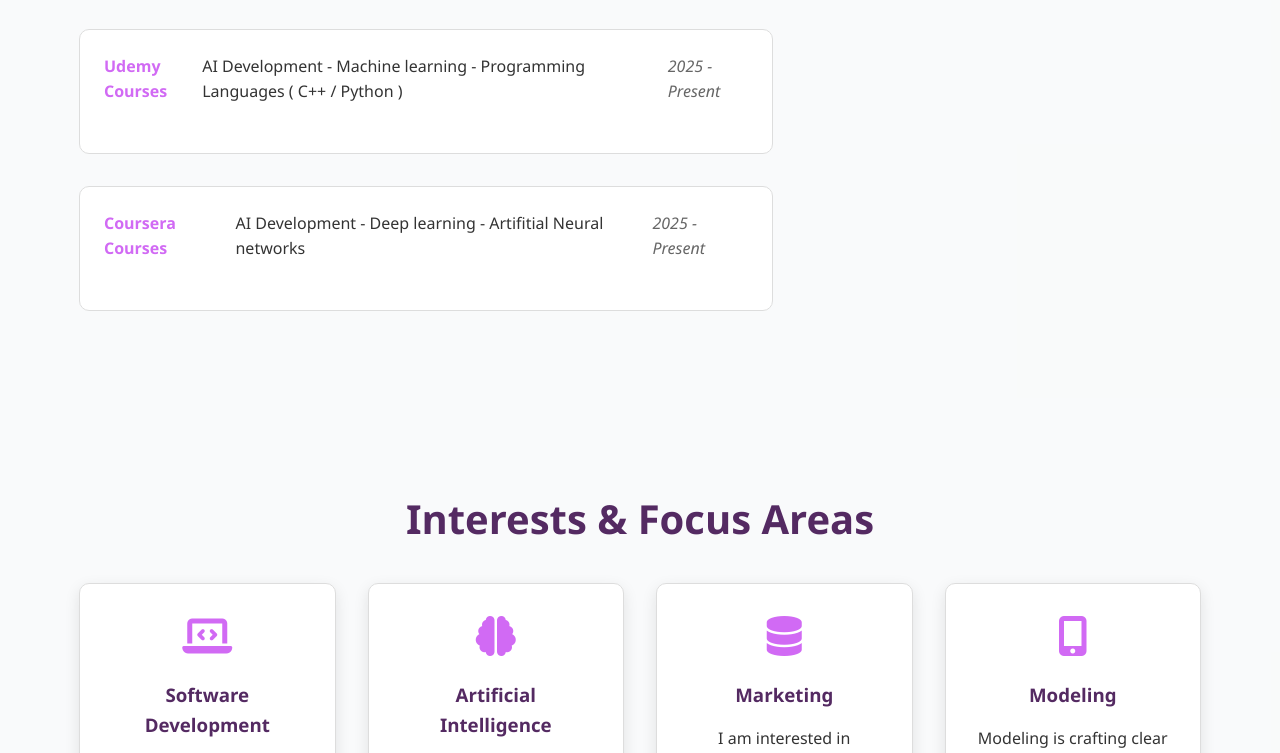
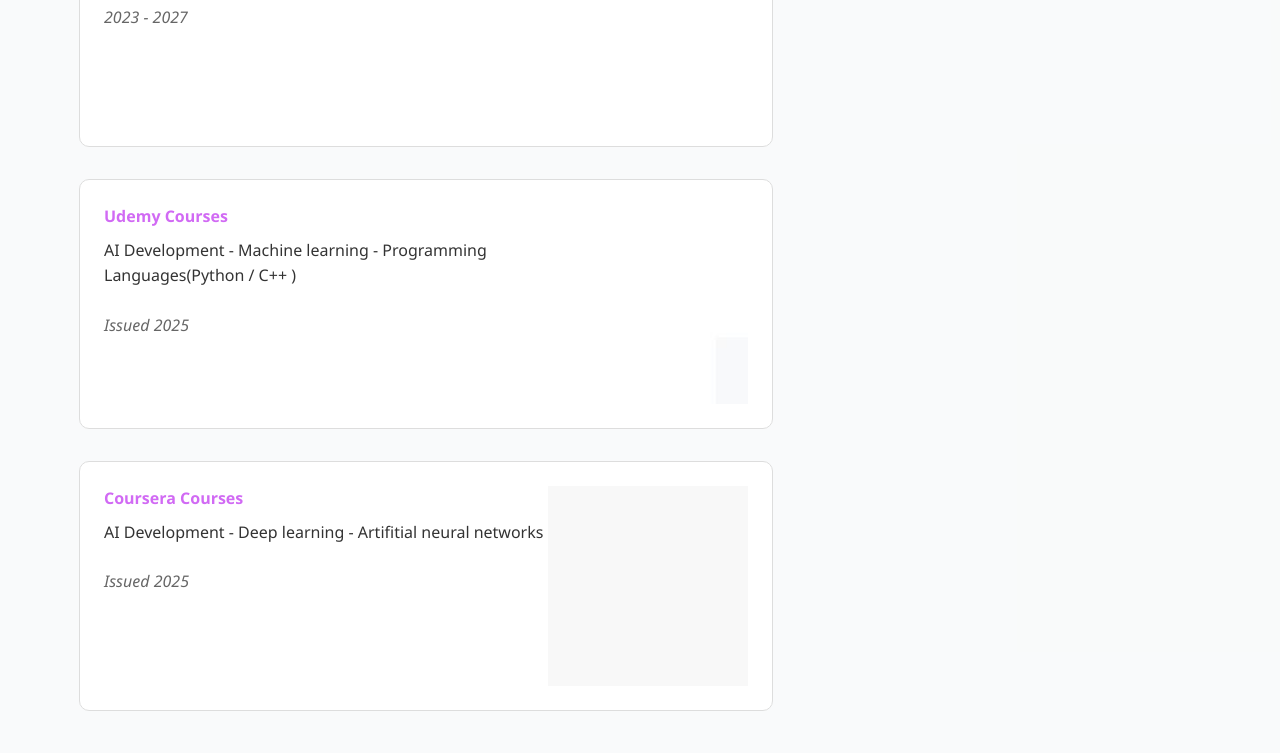
Before and after one commit to eldola-coder/Youssef-Yasser-portifolio-2, a plain HTML site: page about.html in a window 1280 px wide. Shown: the part 948-1701 px from the top of the page. Drawn offline with nearby package versions, Linux system fonts and the light colour scheme.

Commit message:
Revise About Me page content and layout
Updated the content and structure of the About Me page, including sections on vision, mission, education, interests, and footer details.

```diff
--- a/about.html
+++ b/about.html
@@ -59,37 +59,47 @@
 
             <h2>My Mission</h2>
             <p>
-              My mission is to build a strong foundation in AI development, programming, and related technology tracks,
-              while continuously strengthening my knowledge through faculty courses and core computer science principles.
-              I aim to combine technical skills with knowledge in areas such as marketing to create practical, impactful solutions
-              and grow into a well-rounded, adaptable professional.
+              My mission is to build a strong foundation in AI development, programming, and related technology tracks, while continuously strengthening my knowledge through faculty courses and core computer science principles. I aim to combine technical skills with knowledge in areas such as marketing to create practical, impactful solutions and grow into a well-rounded, adaptable professional.
             </p>
 
             <div class="education">
               <h3>Education</h3>
               <div class="education-item">
+                <div class="left-edu">
                   <h4>Cairo University</h4>
                   <p>Bachelor of Computer Science</p>
                   <p class="date">2023 - 2027</p>
                 </div>
+                <div class="edu-image" id="cairo-uni"></div>
+              </div>
+
             </div>
 
             <div class="education">
+
               <div class="education-item">
+                  <div class="left-edu">
                   <h4>Udemy Courses</h4>
-                <p>AI Development - Machine learning - Programming Languages ( C++ / Python )</p>
-                <p class="date"> 2025 - Present </p>
+                  <p>AI Development - Machine learning - Programming Languages(Python / C++ )</p>
+                  <p class="date">Issued 2025</p>
+                </div>
+                <div class="edu-image" id="ai"></div>
               </div>
             </div>
 
             <div class="education">
+
               <div class="education-item">
+                  <div class="left-edu">
                   <h4>Coursera Courses</h4>
-                <p>AI Development - Deep learning - Artifitial Neural networks </p>
-                <p class="date"> 2025 - Present </p>
+                  <p>AI Development - Deep learning - Artifitial neural networks </p>
+                  <p class="date">Issued 2025</p>
+                </div>
+                <div class="edu-image" id="ai2"></div>
               </div>
             </div>
           </div>
+
 
           <div class="about-image">
             <img
@@ -141,7 +151,7 @@
           </div>
           <div class="interest-card">
             <i class="fas fa-database"></i>
-            <h3>Marketing  </h3>
+            <h3>Marketing</h3>
             <p>
               I am interested in marketing as a way to understand user needs, position products effectively, and
               turn technical solutions into real-world value.
```
Lines whose indentation alone changed are shown as unchanged.
